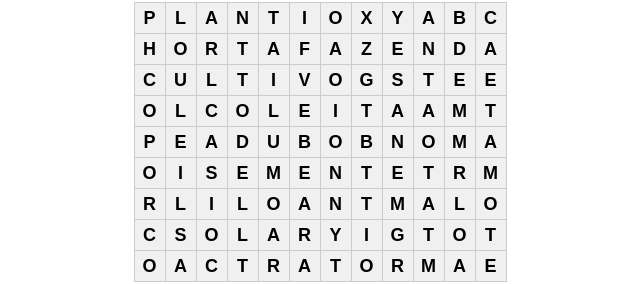
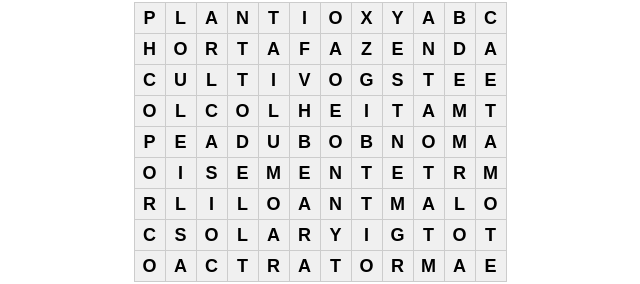
Before and after one commit to therose22/AGRINHO, a plain HTML site: page index.html in a window 1280 px wide. Shown: the part 306-590 px from the top of the page, 321-961 px from the left. Drawn offline with Linux system fonts and the light colour scheme.

Commit message:
index.html

```diff
--- a/index.html
+++ b/index.html
@@ -14,7 +14,7 @@
             <span id="0_0">P</span><span id="0_1">L</span><span id="0_2">A</span><span id="0_3">N</span><span id="0_4">T</span><span id="0_5">I</span><span id="0_6">O</span><span id="0_7">X</span><span id="0_8">Y</span><span id="0_9">A</span><span id="0_10">B</span><span id="0_11">C</span>
             <span id="1_0">H</span><span id="1_1">O</span><span id="1_2">R</span><span id="1_3">T</span><span id="1_4">A</span><span id="1_5">F</span><span id="1_6">A</span><span id="1_7">Z</span><span id="1_8">E</span><span id="1_9">N</span><span id="1_10">D</span><span id="1_11">A</span>
             <span id="2_0">C</span><span id="2_1">U</span><span id="2_2">L</span><span id="2_3">T</span><span id="2_4">I</span><span id="2_5">V</span><span id="2_6">O</span><span id="2_7">G</span><span id="2_8">S</span><span id="2_9">T</span><span id="2_10">E</span><span id="2_11">E</span>
-            <span id="3_0">O</span><span id="3_1">L</span><span id="3_2">C</span><span id="3_3">O</span><span id="3_4">L</span><span id="3_5">E</span><span id="3_6">I</span><span id="3_7">T</span><span id="3_8">A</span><span id="3_9">A</span><span id="3_10">M</span><span id="3_11">T</span>
+            <span id="3_0">O</span><span id="3_1">L</span><span id="3_2">C</span><span id="3_3">O</span><span id="3_4">L</span><span id="3_5">H</span><span id="3_6">E</span><span id="3_7">I</span><span id="3_8">T</span><span id="3_9">A</span><span id="3_10">M</span><span id="3_11">T</span>
             <span id="4_0">P</span><span id="4_1">E</span><span id="4_2">A</span><span id="4_3">D</span><span id="4_4">U</span><span id="4_5">B</span><span id="4_6">O</span><span id="4_7">B</span><span id="4_8">N</span><span id="4_9">O</span><span id="4_10">M</span><span id="4_11">A</span>
             <span id="5_0">O</span><span id="5_1">I</span><span id="5_2">S</span><span id="5_3">E</span><span id="5_4">M</span><span id="5_5">E</span><span id="5_6">N</span><span id="5_7">T</span><span id="5_8">E</span><span id="5_9">T</span><span id="5_10">R</span><span id="5_11">M</span>
             <span id="6_0">R</span><span id="6_1">L</span><span id="6_2">I</span><span id="6_3">L</span><span id="6_4">O</span><span id="6_5">A</span><span id="6_6">N</span><span id="6_7">T</span><span id="6_8">M</span><span id="6_9">A</span><span id="6_10">L</span><span id="6_11">O</span>
```
